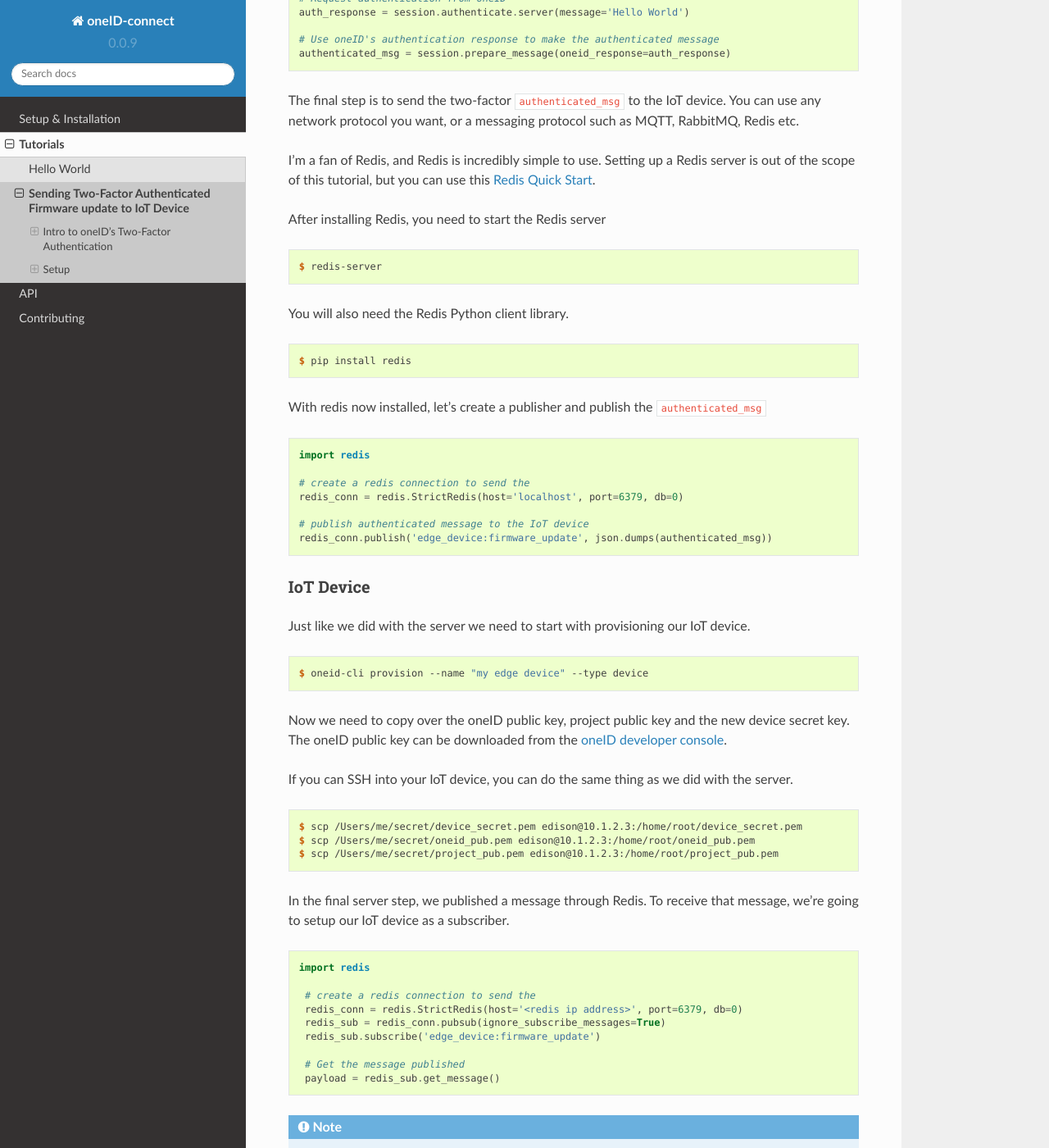
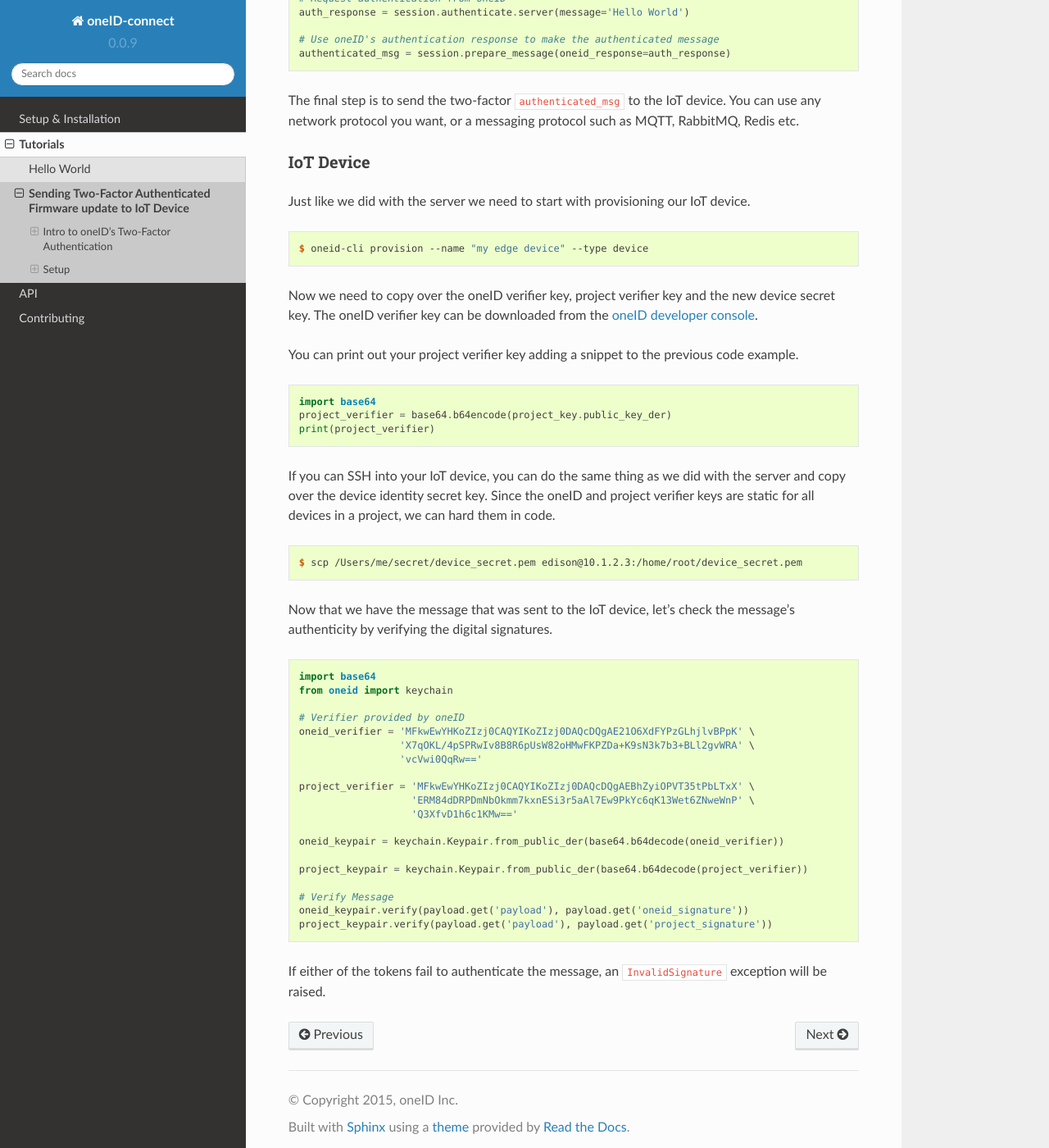
Before and after one commit to jaredmessenger/oneID-connect-python, a Sphinx documentation site: the page built from docs/tutorials/firmware-update.rst, in a window 1280 px wide and 1400 px high, scrolled down 2665 px. Shown: the whole window at 82% size. Built offline with Sphinx 7.4.7 and the Read the Docs theme 2.0.0, drawn with Linux system fonts in a browser that asks for light colours; pages that are not in the unit, such as notebooks, are missing from menus; some of the changed text lies outside the part shown.

Commit message:
Removing Redis from firmware tutorial.

```diff
--- a/docs/tutorials/firmware-update.rst
+++ b/docs/tutorials/firmware-update.rst
@@ -121,7 +121,7 @@ In python, we're just going to hardcode the path to these keys for quick access.
     project_key = Keypair.from_secret_pem(path=project_secret_key_path)
     project_credentials = Credentials(PROJECT_ID, project_key)
 
-    session = ServerSession(identity_credentials=server_credentials
+    session = ServerSession(identity_credentials=server_credentials,
                             project_credentials=project_credentials)
 
     # Request authentication from oneID
@@ -134,35 +134,6 @@ The final step is to send the two-factor ``authenticated_msg``
 to the IoT device. You can use any network protocol you want,
 or a messaging protocol such as MQTT, RabbitMQ, Redis etc.
 
-I'm a fan of Redis, and Redis is incredibly simple to use.
-Setting up a Redis server is out of the scope of this tutorial,
-but you can use this `Redis Quick Start`_.
-
-After installing Redis, you need to start the Redis server
-
-.. code-block:: console
-
-    $ redis-server
-
-
-You will also need the Redis Python client library.
-
-.. code-block:: console
-
-    $ pip install redis
-
-With redis now installed, let's create a publisher and publish the ``authenticated_msg``
-
-.. code-block:: python
-
-    import redis
-
-    # create a redis connection to send the
-    redis_conn = redis.StrictRedis(host='localhost', port=6379, db=0)
-
-    # publish authenticated message to the IoT device
-    redis_conn.publish('edge_device:firmware_update', json.dumps(authenticated_msg))
-
 
 IoT Device
 ~~~~~~~~~~
@@ -173,37 +144,26 @@ Just like we did with the server we need to start with provisioning our IoT devi
     $ oneid-cli provision --name "my edge device" --type device
 
 
-Now we need to copy over the oneID public key, project public key and the
-new device secret key. The oneID public key can be downloaded
+Now we need to copy over the oneID verifier key, project verifier key and the
+new device secret key. The oneID verifier key can be downloaded
 from the `oneID developer console`_.
 
-If you can SSH into your IoT device, you can do the same thing as we did with the server.
+You can print out your project verifier key adding a snippet to the previous code
+example.
+
+.. code-block:: python
+
+   import base64
+   project_verifier = base64.b64encode(project_key.public_key_der)
+   print(project_verifier)
+
+If you can SSH into your IoT device, you can do the same thing as we did with the server
+and copy over the device identity secret key. Since the oneID and project verifier keys
+are static for all devices in a project, we can hard them in code.
 
 .. code-block:: console
 
     $ scp /Users/me/secret/device_secret.pem edison@10.1.2.3:/home/root/device_secret.pem
-    $ scp /Users/me/secret/oneid_pub.pem edison@10.1.2.3:/home/root/oneid_pub.pem
-    $ scp /Users/me/secret/project_pub.pem edison@10.1.2.3:/home/root/project_pub.pem
-
-In the final server step, we published a message through Redis.
-To receive that message, we're going to setup our IoT device as a subscriber.
-
-.. code-block:: python
-
-   import redis
-
-    # create a redis connection to send the
-    redis_conn = redis.StrictRedis(host='<redis ip address>', port=6379, db=0)
-    redis_sub = redis_conn.pubsub(ignore_subscribe_messages=True)
-    redis_sub.subscribe('edge_device:firmware_update')
-
-    # Get the message published
-    payload = redis_sub.get_message()
-
-
-.. note::
-    ``redis_sub.get_message()`` only returns a single message. If you want the device to
-    listen forever for new messages, you will need to wrap ``get_message()`` in a ``while True`` block.
 
 Now that we have the message that was sent to the IoT device, let's check the message's authenticity
 by verifying the digital signatures.
--- a/docs/tutorials/hello-world.rst
+++ b/docs/tutorials/hello-world.rst
@@ -39,5 +39,5 @@ something else like ``hello universe``.
 
 .. code-block:: python
 
-    my_token.verify('hello universe', signature)
     # raises InvalidSignature
+    my_key.verify('hello universe', signature)
--- a/docs/tutorials/index.rst
+++ b/docs/tutorials/index.rst
@@ -5,5 +5,4 @@ Tutorials
     :maxdepth: 1
 
     hello-world
-    telemetry-data
     firmware-update
```
Also changed, not shown: other parts of docs/tutorials/hello-world.rst (+1 -1 lines).
